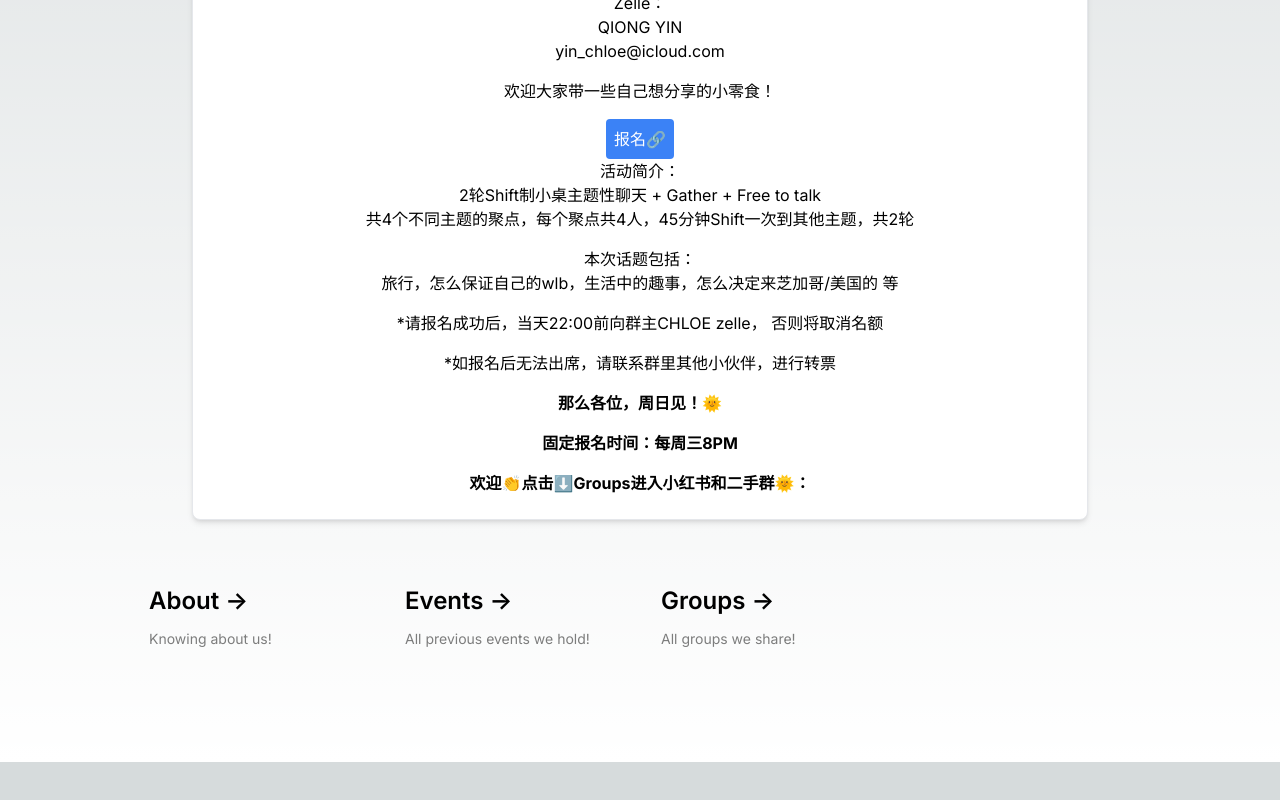
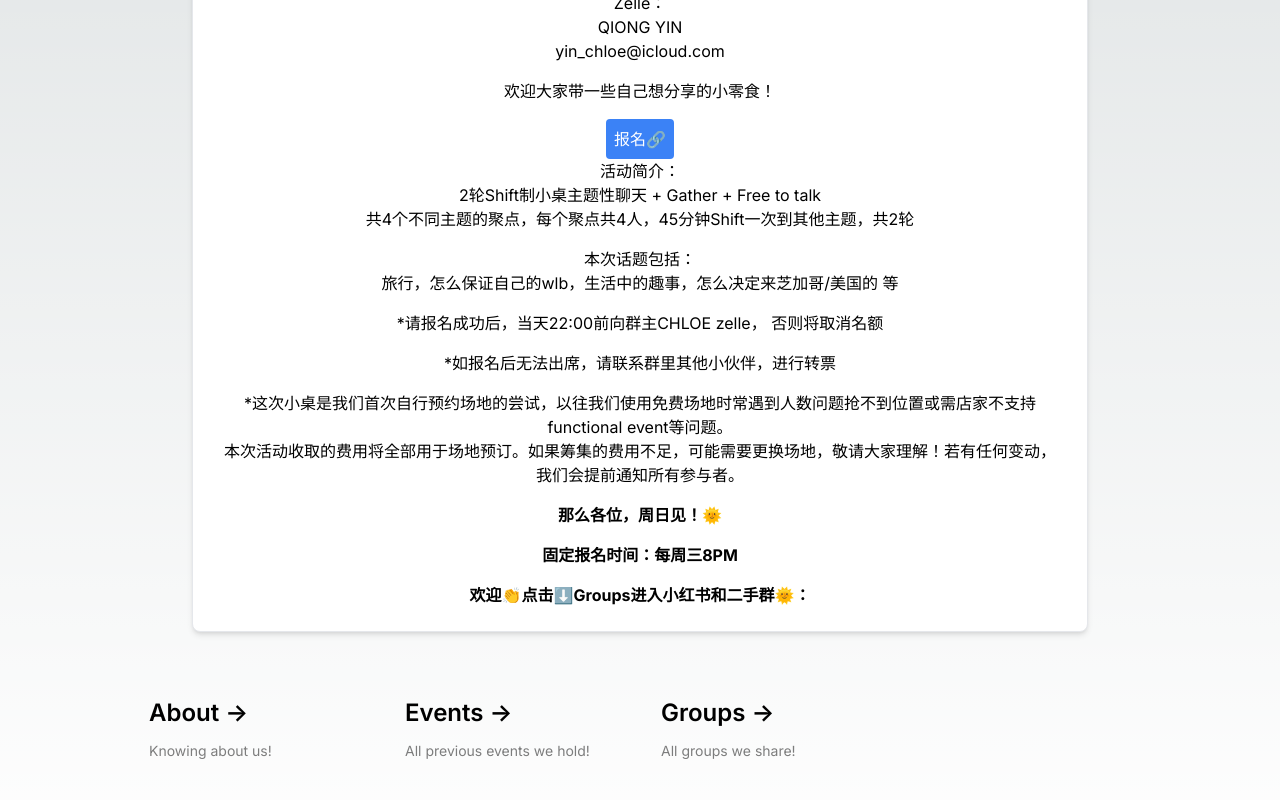
Before and after one commit to Brack-Wang/nextjs, a Next.js app: page / in a window 1280 px wide. Shown: the part 568-1368 px from the top of the page. Before the commit the page ends 1330 px from the top, so only its background shows below. Built offline with nearby package versions, Linux system fonts and the light colour scheme.

Commit message:
Update page.tsx

```diff
--- a/app/page.tsx
+++ b/app/page.tsx
@@ -37,6 +37,7 @@ export default function Home() {
   <p className="mb-4">本次话题包括：<br />旅行，怎么保证自己的wlb，生活中的趣事，怎么决定来芝加哥/美国的 等</p>
   <p className="mt-4">*请报名成功后，当天22:00前向群主CHLOE zelle， 否则将取消名额</p>
   <p className="mt-4">*如报名后无法出席，请联系群里其他小伙伴，进行转票</p>
+  <p className="mt-4">*这次小桌是我们首次自行预约场地的尝试，以往我们使用免费场地时常遇到人数问题抢不到位置或需店家不支持functional event等问题。<br />本次活动收取的费用将全部用于场地预订。如果筹集的费用不足，可能需要更换场地，敬请大家理解！若有任何变动，我们会提前通知所有参与者。</p>
   <p className="mt-4 font-bold">那么各位，周日见！🌞</p>
   <p className="mt-4 font-bold">固定报名时间：每周三8PM</p>
 {/* Event Details Replacement End */}
```
